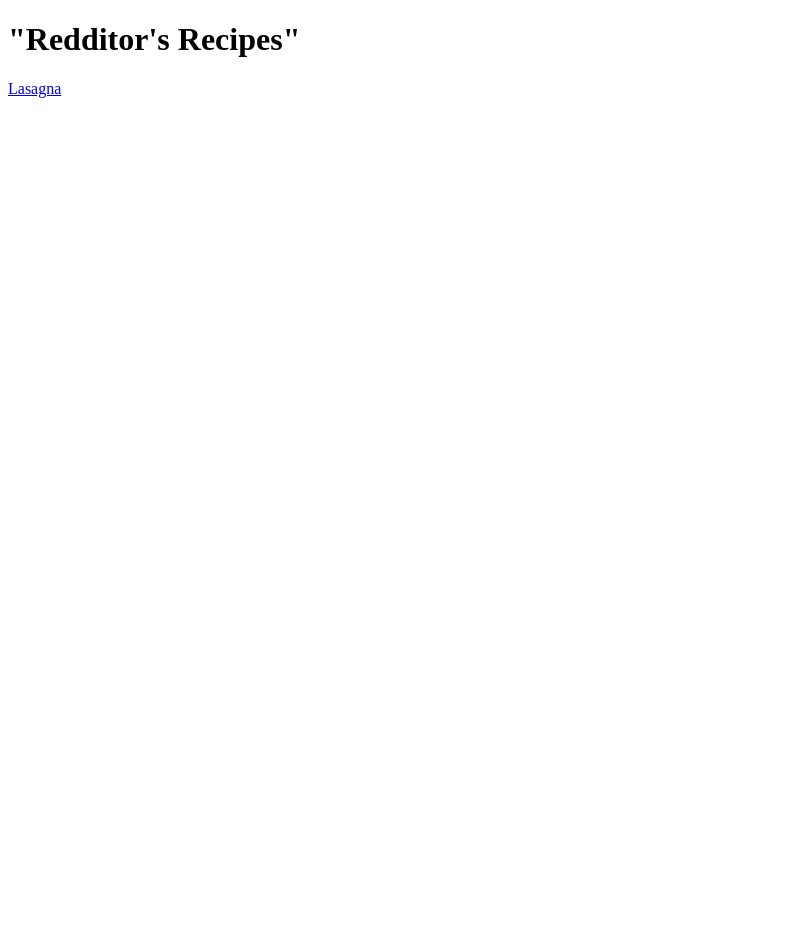
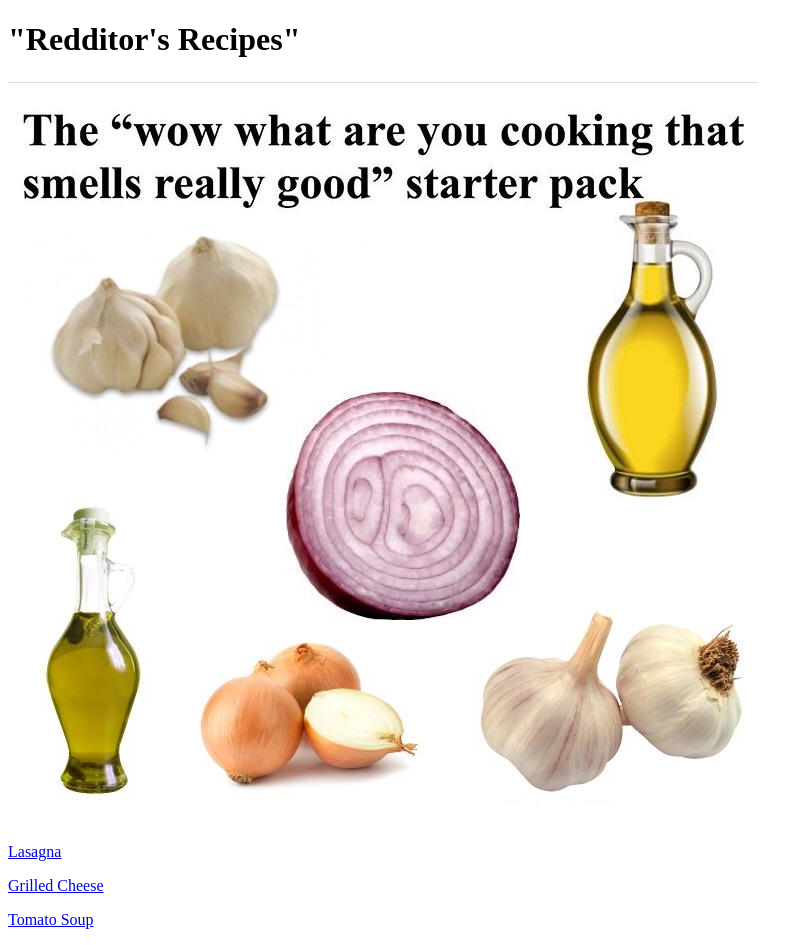
Before and after one commit to NamLikesToCode/nams-recipes, a plain HTML site: page index.html in a window 1280 px wide. Shown: the whole page, without its empty margins (0-799 px from the left). Before the commit the page ends 800 px from the top, so only its background shows below. Drawn offline with Linux system fonts and the light colour scheme.

Commit message:
Updated README

```diff
--- a/index.html
+++ b/index.html
@@ -6,6 +6,9 @@
     </head>
     <body>
         <h1><strong>"Redditor's Recipes"</strong></h1>
-        <a href="recipes/lasagna.html">Lasagna</a>
+        <img src="../nams-recipes/recipes/recipe_images/starterpack.jpg" alt="StarterPack">
+        <p><a href="recipes/lasagna.html">Lasagna</a></p>
+        <a href="recipes/grilledcheese.html">Grilled Cheese</a>
+        <p> <a href="recipes/tomatosoup.html">Tomato Soup</a></p>
     </body>
 </html>
```
Also changed, not shown: recipes/tomatosoup.html (+1 -1 lines), 1 other file.
